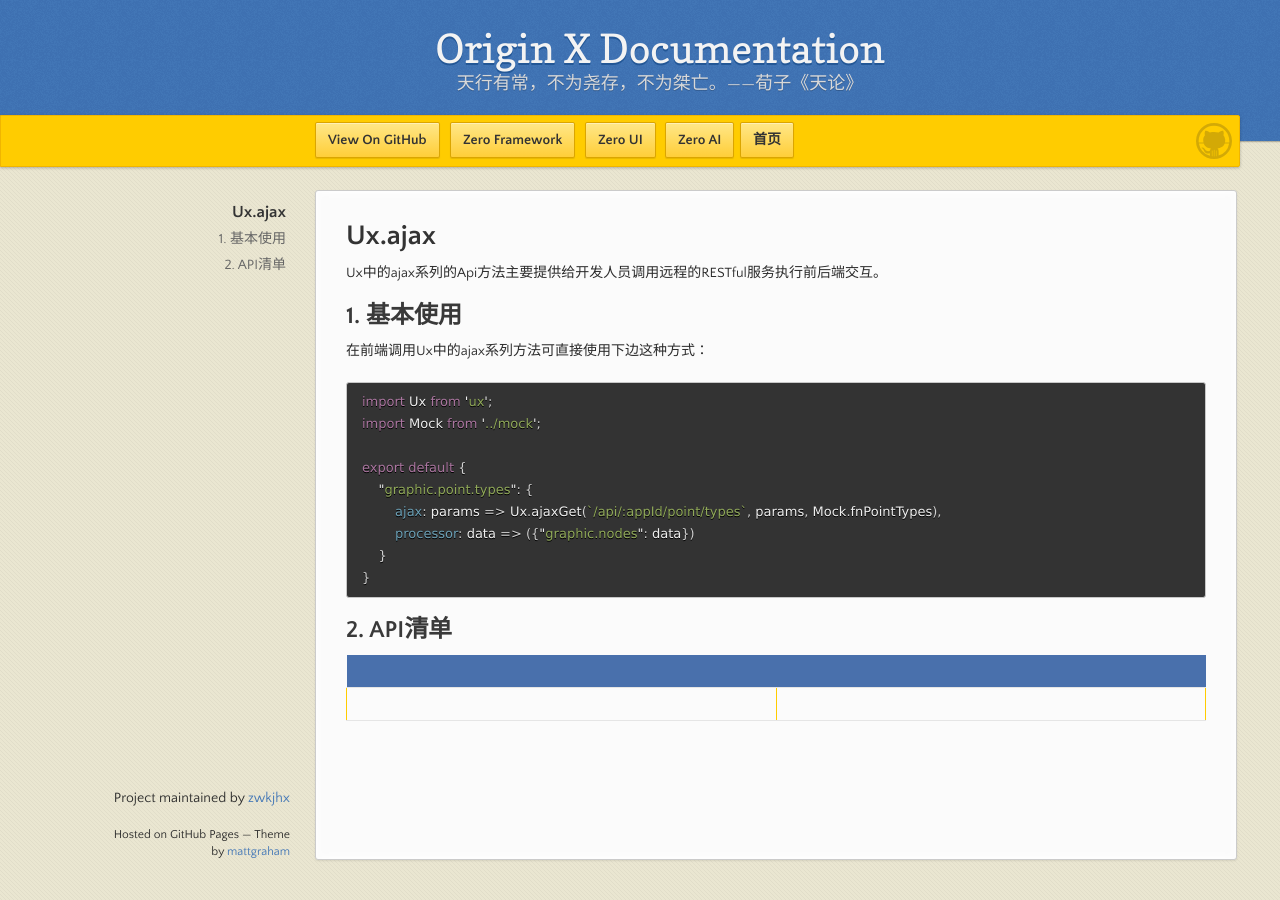
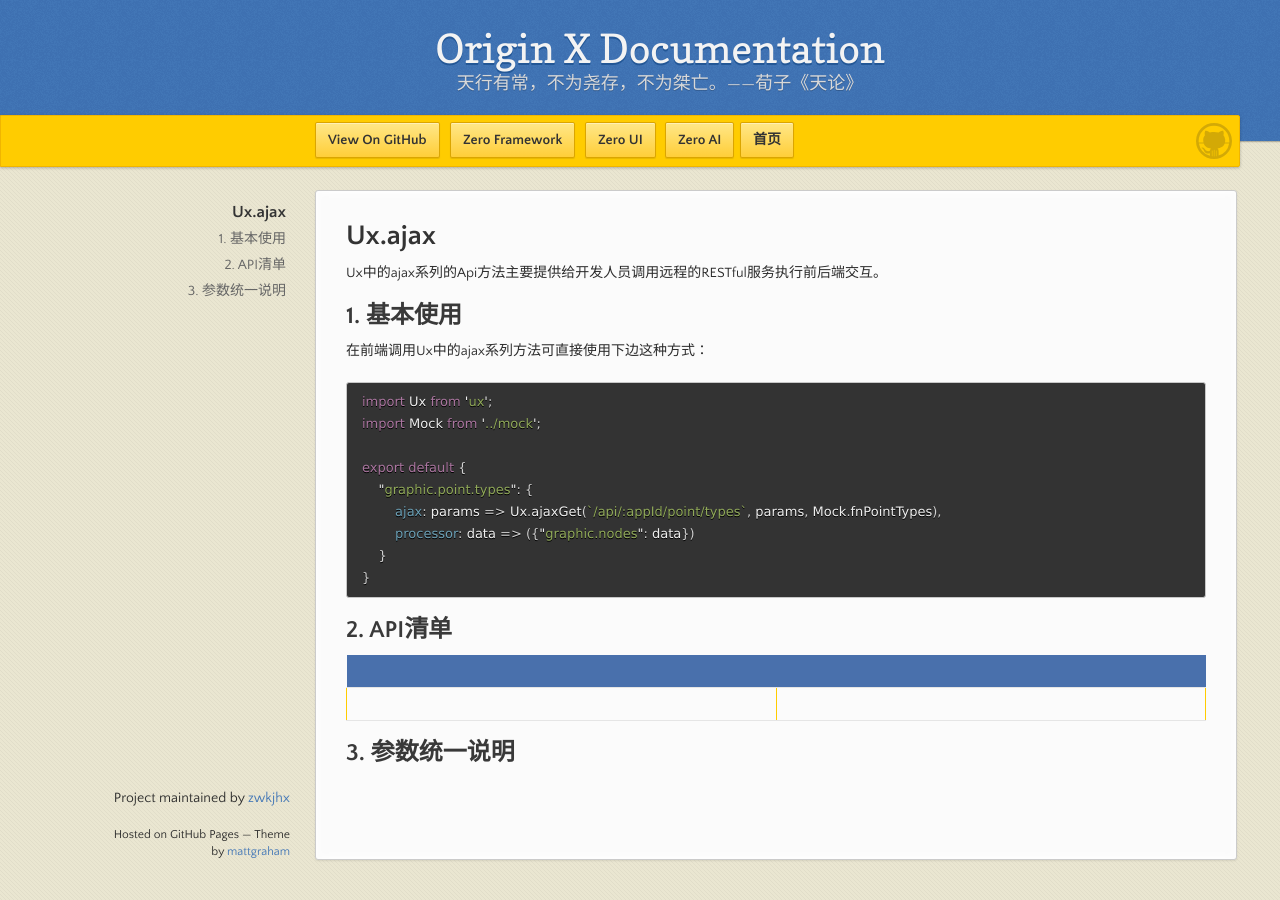
Before and after one commit to zwkjhx/ox-doc, a Jekyll site: the page built from utility-x/3-zero-uizhong-de-ux/uxi-001-uxajaxxxx.md, in a window 1280 px wide. Built offline with Jekyll 4.4.1, drawn with Linux system fonts in a browser that asks for light colours; our own code applies the rules of GitHub Pages for plain Markdown files.

Commit message:
Updates utility-x/3-zero-uizhong-de-ux/uxi-001-uxajaxxxx.md
Auto commit by GitBook Editor

```diff
--- a/utility-x/3-zero-uizhong-de-ux/uxi-001-uxajaxxxx.md
+++ b/utility-x/3-zero-uizhong-de-ux/uxi-001-uxajaxxxx.md
@@ -23,3 +23,5 @@
 |  |  |
 | :--- | :--- |
 |  |  |
+
+## 3. 参数统一说明
```
